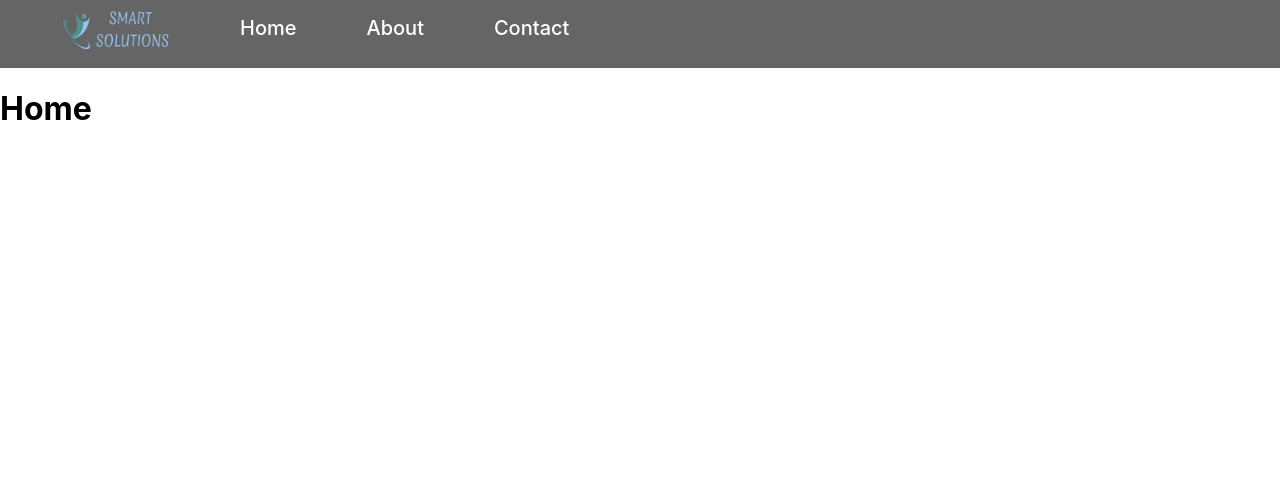
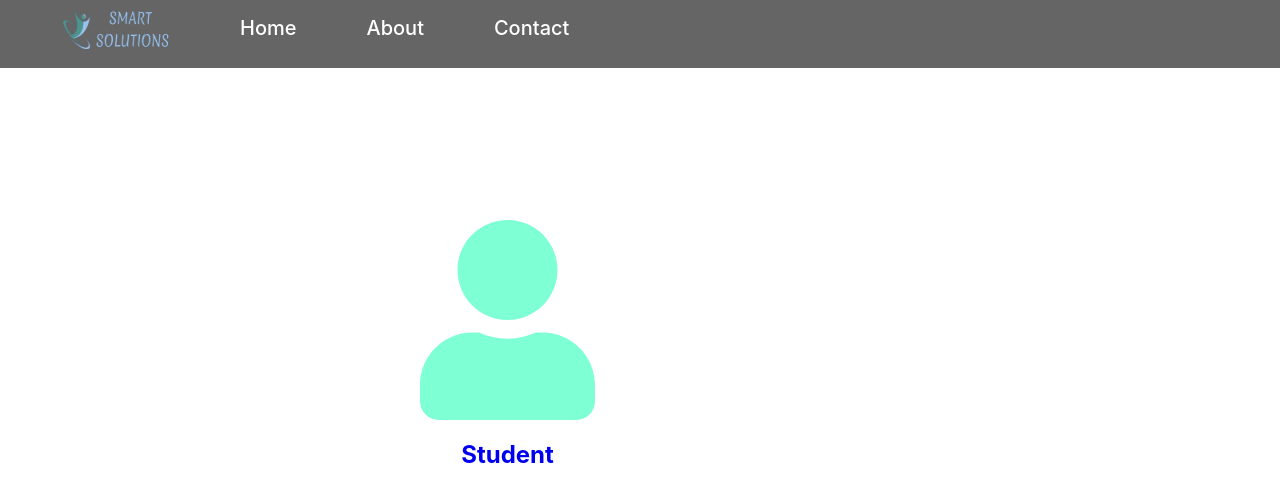
Before and after one commit to devXJatin/smart-solutions, a React (Create React App) app: page / in a window 1280 px wide. Shown: the top 502 px of the page. Built offline with nearby package versions, Linux system fonts and the light colour scheme.

Commit message:
add student icon

```diff
--- a/package.json
+++ b/package.json
@@ -3,6 +3,9 @@
   "version": "0.1.0",
   "private": true,
   "dependencies": {
+    "@fortawesome/fontawesome-svg-core": "^1.2.36",
+    "@fortawesome/free-solid-svg-icons": "^5.15.4",
+    "@fortawesome/react-fontawesome": "^0.1.16",
     "@testing-library/jest-dom": "^5.15.0",
     "@testing-library/react": "^11.2.7",
     "@testing-library/user-event": "^12.8.3",
--- a/src/App.css
+++ b/src/App.css
@@ -24,3 +24,20 @@ nav{
     padding-left: 56px;
 
 }
+
+.student{
+    /* border: 2px solid black; */
+    position: absolute;
+    top: 220px;
+    left: 420px;
+
+}
+
+.student-head{
+    text-align: center;
+}
+.student-icon{
+    font-size: 200px;
+    margin: auto;
+    color: aquamarine;
+}
--- a/src/App.js
+++ b/src/App.js
@@ -1,21 +1,23 @@
-import './App.css';
-import Navbar from './Components/Navbar'
-import {BrowserRouter as Router, Routes, Route} from 'react-router-dom'
-import About from './Components/About'
-import Home from './Components/Home'
-import Contact from './Components/Contact'
+import "./App.css";
+import Navbar from "./Components/Navbar";
+import { BrowserRouter as Router, Routes, Route } from "react-router-dom";
+import About from "./Components/About";
+import Home from "./Components/Home";
+import Contact from "./Components/Contact";
+import Studentlogin from "./Components/Studentlogin";
 
 function App() {
   return (
     <Router>
-    <div className="App">
-      <Navbar/>
-      <Routes>
-        <Route path="/" exact={true} element={<Home/>}></Route>
-        <Route path="/about"  element={<About/>}></Route>
-        <Route path="/contact"  element={<Contact/>}></Route>
-      </Routes>
-    </div>
+      <div className="App">
+        <Navbar />
+        <Routes>
+          <Route path="/" exact={true} element={<Home />}></Route>
+          <Route path="/about" element={<About />}></Route>
+          <Route path="/contact" element={<Contact />}></Route>
+          <Route path="/studentlogin" element={<Studentlogin />}></Route>
+        </Routes>
+      </div>
     </Router>
   );
 }
--- a/src/Components/Home.js
+++ b/src/Components/Home.js
@@ -1,14 +1,17 @@
 import React from 'react'
 import Student from './Student'
+import {Link} from 'react-router-dom';
 
 function Home() {
     return (
         <div>
-            <h1>Home</h1>
+            <Link to="home/studentlogin">
             <div className='student'>
                 <Student/>
 
             </div>
+            </Link>
+
             <div className='admin'>
 
             </div>
--- a/src/Components/Student.js
+++ b/src/Components/Student.js
@@ -1,11 +1,14 @@
-import React from 'react'
-
+import React from "react";
+import { FontAwesomeIcon } from "@fortawesome/react-fontawesome";
+import {faUser} from '@fortawesome/free-solid-svg-icons'
+import "../App.css"
 function Student() {
-    return (
-        <div>
-           <span><i class="fad fa-user-graduate"></i></span>
-        </div>
-    )
+  return (
+    <div>
+        <FontAwesomeIcon icon={faUser} className="student-icon" />
+        <h2 className="student-head">Student</h2>
+    </div>
+  );
 }
 
-export default Student
+export default Student;
--- /dev/null
+++ b/src/Components/Studentlogin.js
@@ -0,0 +1,11 @@
+import React from 'react'
+
+function Studentlogin() {
+    return (
+        <div>
+
+        </div>
+    )
+}
+
+export default Studentlogin
```
Also changed, not shown: 1 other file (tests, documents, lock files or other folders).
